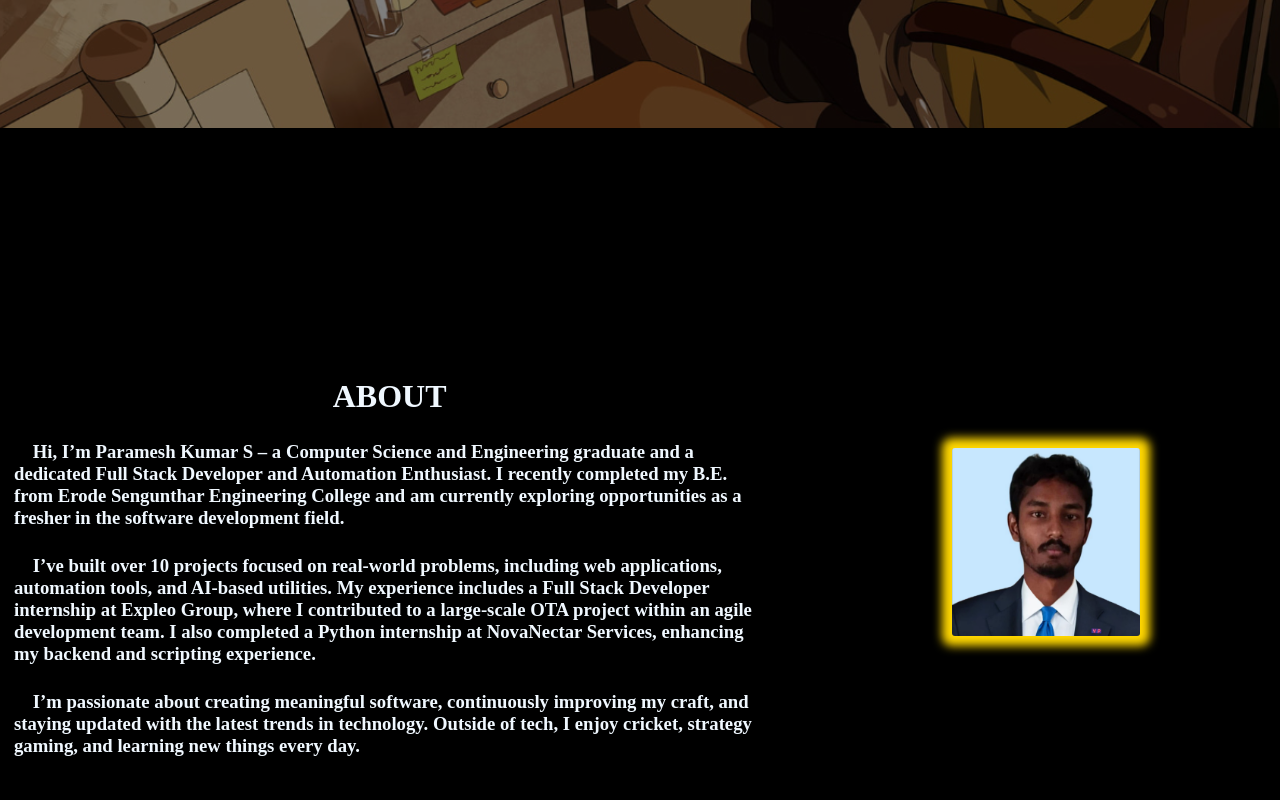
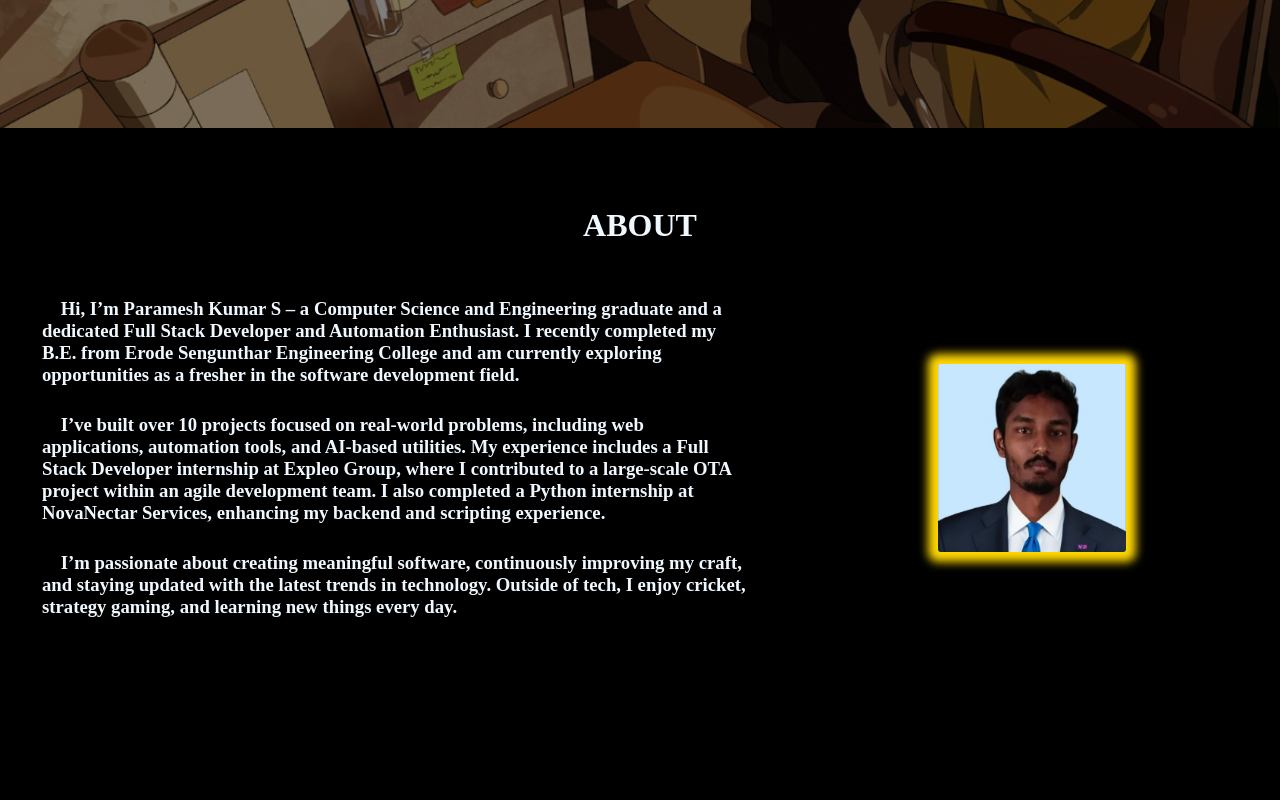
Before and after one commit to Paramesh-Kumar-2004/VP_Portfolio-2, a React (Create React App) app: page / in a window 1280 px wide. Shown: the part 700-1500 px from the top of the page. Built offline with nearby package versions, Linux system fonts and the light colour scheme.

Commit message:
Updating The Skills Styles

```diff
--- a/src/Components/About.jsx
+++ b/src/Components/About.jsx
@@ -5,8 +5,11 @@ function About() {
   return (
     <div id='Main_About_Div'>
 
+      <h1 id='Title'>ABOUT</h1>
+
       <div id='Contents'>
-        <h1 id='Title'>ABOUT</h1>
+
+        <div id='Info'>
           <h3>
             &#160;&#160;&#160;&#160;Hi, I’m Paramesh Kumar S – a Computer Science and Engineering graduate and a dedicated Full Stack Developer and Automation Enthusiast. I recently completed my B.E. from Erode Sengunthar Engineering College and am currently exploring opportunities as a fresher in the software development field.
           </h3>
@@ -21,6 +24,9 @@ function About() {
         <div id='MyImg'></div>
 
       </div>
+
+
+    </div>
   )
 }
 
--- a/src/Styles/About.css
+++ b/src/Styles/About.css
@@ -2,17 +2,27 @@
     min-height: 100vh;
     padding: 14px;
     display: flex;
-    justify-content: space-between;
+    flex-direction: column;
     align-items: center;
     font-family: serif;
 }
 
+#Info{
+    width: 60%;
+}
+
 #Contents {
     animation: fadeSlideIn 2s ease-in-out forwards;
-    width: 60%;
     display: flex;
-    flex-direction: column;
+    min-height: 50vh;
+    align-items: center;
+    justify-content: space-between;
     gap: 26px;
+    padding: 14px;
+}
+
+#Contents h3{
+    padding: 14px;
 }
 
 #MyImg{
--- a/src/Styles/App.css
+++ b/src/Styles/App.css
@@ -11,6 +11,7 @@
 }
 
 #Title{
-    padding-top: 50px;
-    align-self: center;
+    padding: 65px 65px 0px 65px;
+    /* background: skyblue; */
+    justify-self: center;
 }
```
Also changed, not shown: src/Components/Projects.jsx (+2 -2 lines). Lines whose indentation alone changed are shown as unchanged.
